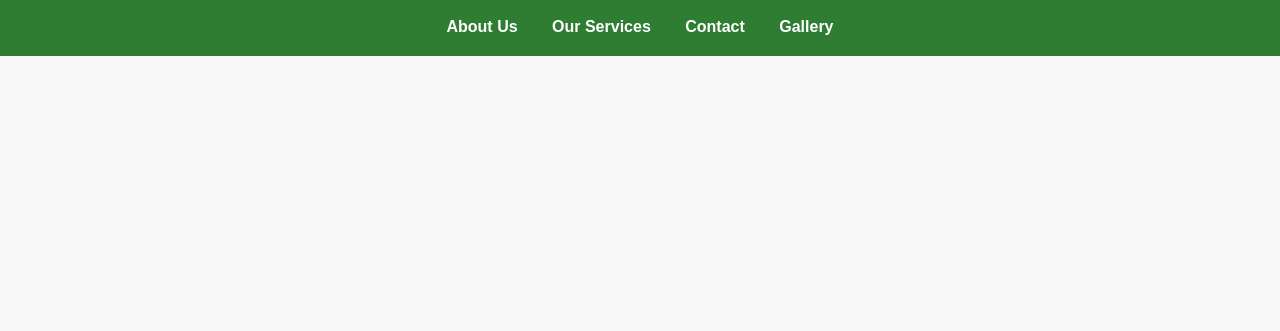
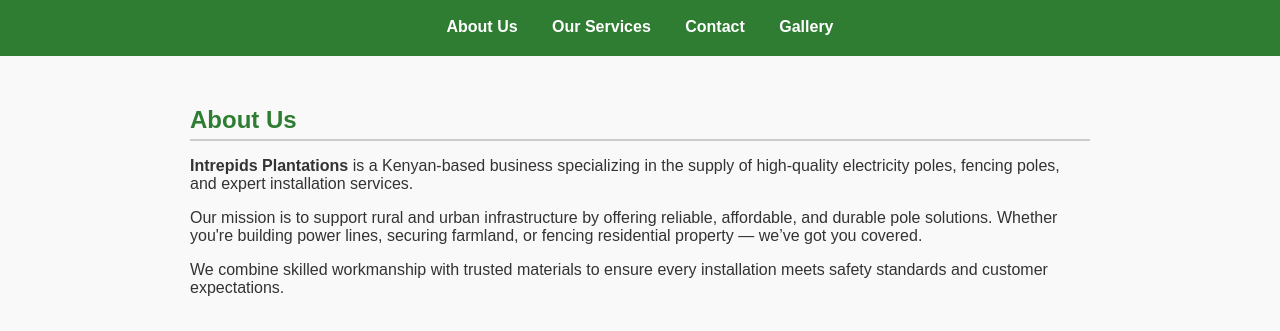
Before and after one commit to intrepids-plantation/intrepids-plantation.github.io, a plain HTML site: page index.html in a window 1280 px wide. Shown: the part 273-604 px from the top of the page. Drawn offline with Linux system fonts and the light colour scheme.

Commit message:
Update index.html

```diff
--- a/index.html
+++ b/index.html
@@ -20,6 +20,17 @@
   <a href="gallery.html">Gallery</a>
 </nav>
   </header>
+ <section id="about Us">
 
+  <h2>About Us</h2>
+  <p>
+    <strong>Intrepids Plantations</strong> is a Kenyan-based business specializing in the supply of high-quality electricity poles, fencing poles, and expert installation services.
+  </p>
+  <p>
+    Our mission is to support rural and urban infrastructure by offering reliable, affordable, and durable pole solutions. Whether you're building power lines, securing farmland, or fencing residential property — we’ve got you covered.
+  </p>
+  <p>
+    We combine skilled workmanship with trusted materials to ensure every installation meets safety standards and customer expectations.
+  </p>
 </body>
 </html>
```
